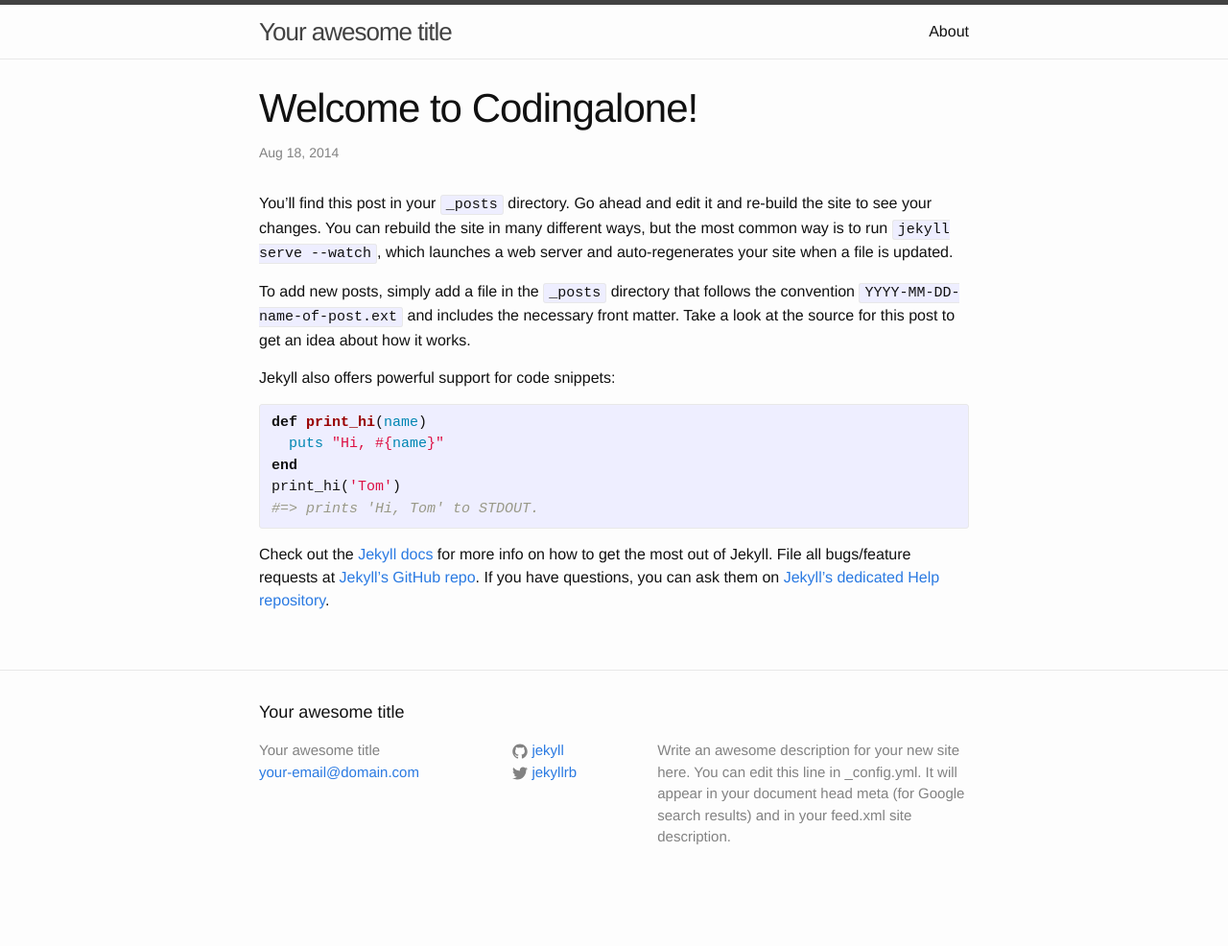
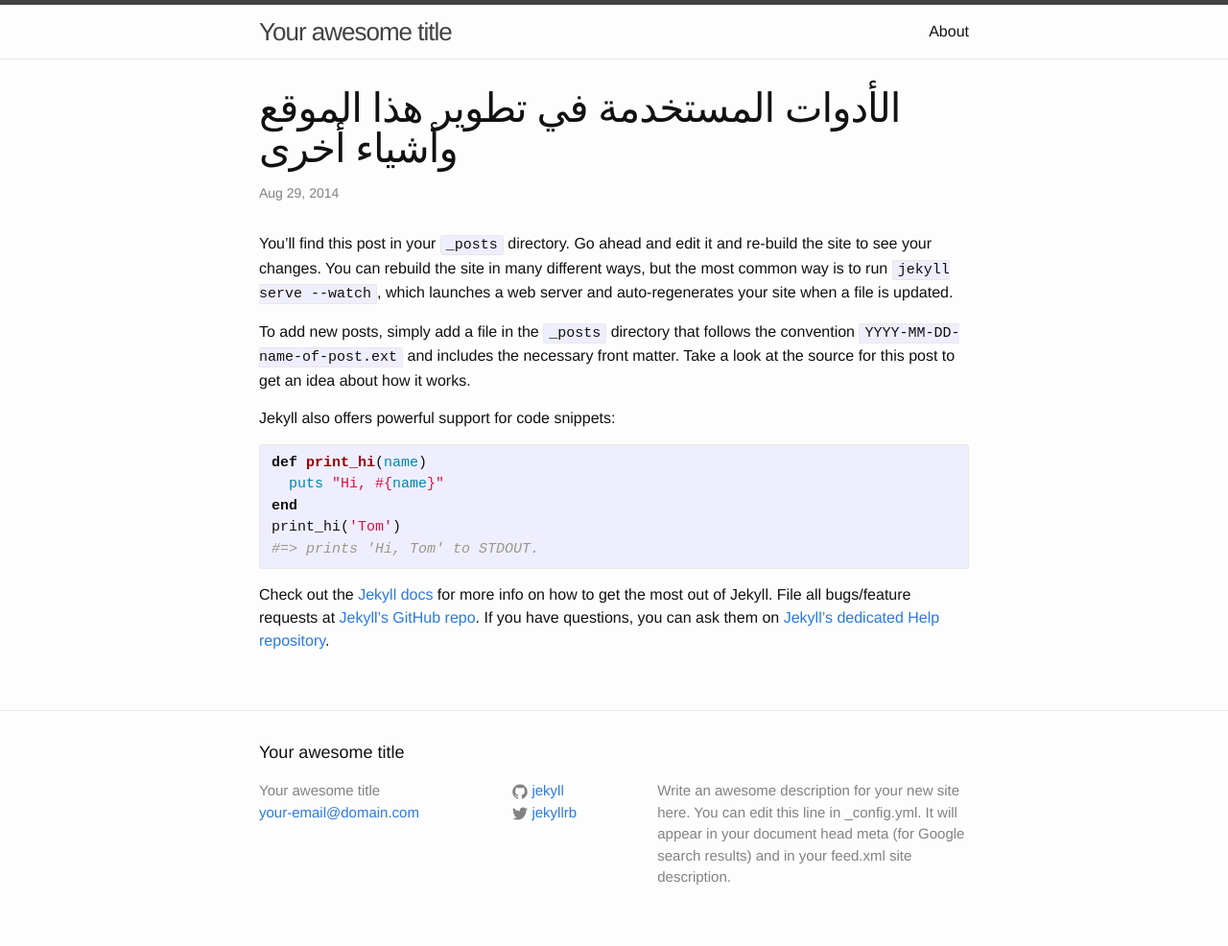
Before and after one commit to abshammeri/codingalone.com, a Jekyll site: the page built from _posts/2014-08-18-welcome-to-jekyll.markdown, in a window 1280 px wide. Shown: the whole page at 96% size. Built offline with Jekyll 4.4.1, drawn with Linux system fonts in a browser that asks for light colours; before the commit the page ends 944 px from its top, so only the background shows below that.

Commit message:
Update 2014-08-18-welcome-to-jekyll.markdown

```diff
--- a/_posts/2014-08-18-welcome-to-jekyll.markdown
+++ b/_posts/2014-08-18-welcome-to-jekyll.markdown
@@ -1,8 +1,8 @@
 ---
 layout: post
-title:  "Welcome to Codingalone!"
-date:   2014-08-18 18:39:07
-categories: jekyll update
+title:  "الأدوات المستخدمة في تطوير هذا الموقع وأشياء أخرى"
+date:   2014-08-29 00:00:00
+categories: general
 ---
 You’ll find this post in your `_posts` directory. Go ahead and edit it and re-build the site to see your changes. You can rebuild the site in many different ways, but the most common way is to run `jekyll serve --watch`, which launches a web server and auto-regenerates your site when a file is updated.
 
```
